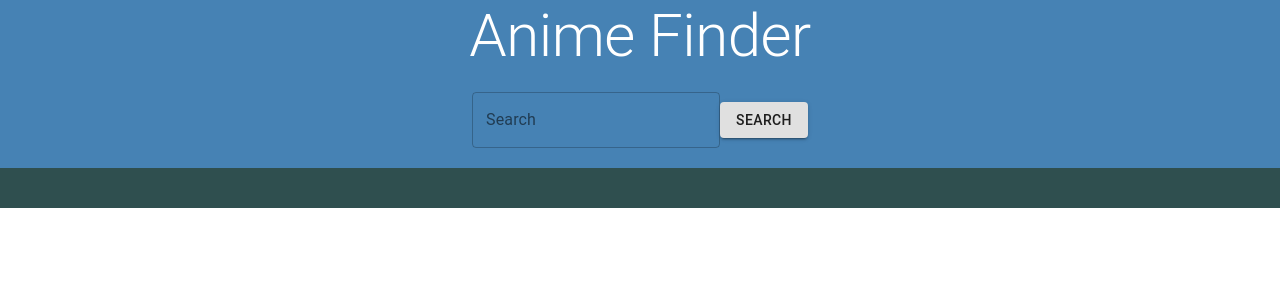
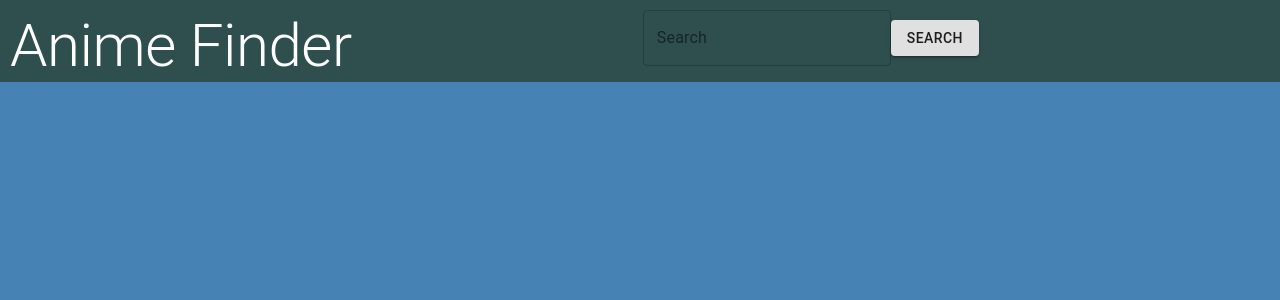
Before and after one commit to angeltorgon/jikan-app, a React (Create React App) app in the folder client/: page / in a window 1280 px wide. Shown: the top 300 px of the page. Built offline with nearby package versions, Linux system fonts and the light colour scheme.

Commit message:
still working on styles

```diff
--- a/client/src/App.css
+++ b/client/src/App.css
@@ -1,7 +1,9 @@
 .App {
   text-align: center;
-  background-color: steelblue;
   color: white;
+  background-color: darkslategray;
+  height: 100vh;
+  margin: 0;
 }
 
 .App-logo {
@@ -19,11 +21,14 @@ form {
   display: flex;
   justify-content: center;
   align-items: center;
-  margin: 20px;
 }
 
-.App-link {
-  color: #61dafb;
+header {
+  padding: 10px;
+}
+
+input {
+  color: white;
 }
 
 @keyframes App-logo-spin {
--- a/client/src/App.tsx
+++ b/client/src/App.tsx
@@ -28,7 +28,8 @@ const App: React.FC<{}> = () => {
 
   return (
     <div className="App">
-      <Typography variant="h2" component="h1">Anime Finder</Typography>
+      <header>
+        <Typography style={{float: "left"}} variant="h2" component="h1">Anime Finder</Typography>
         <div>
           <form onSubmit={handleSubmit}>
             <TextField
@@ -40,6 +41,7 @@ const App: React.FC<{}> = () => {
             <Button variant="contained" type="submit">Search</Button>
           </form>
         </div>
+      </header>
       <div>
         <Results results={results}/>
       </div>
--- a/client/src/components/styles/results.css
+++ b/client/src/components/styles/results.css
@@ -2,9 +2,9 @@
     width: 100%;
     display: flex;
     flex-wrap: wrap;
-    background-color: darkslategray;
+    background-color: steelblue;
     padding: 20px;
     justify-content: center;
     align-items: center;
-    height: 100%;
+    height: 100vh;
 }
```
Lines whose indentation alone changed are shown as unchanged.
